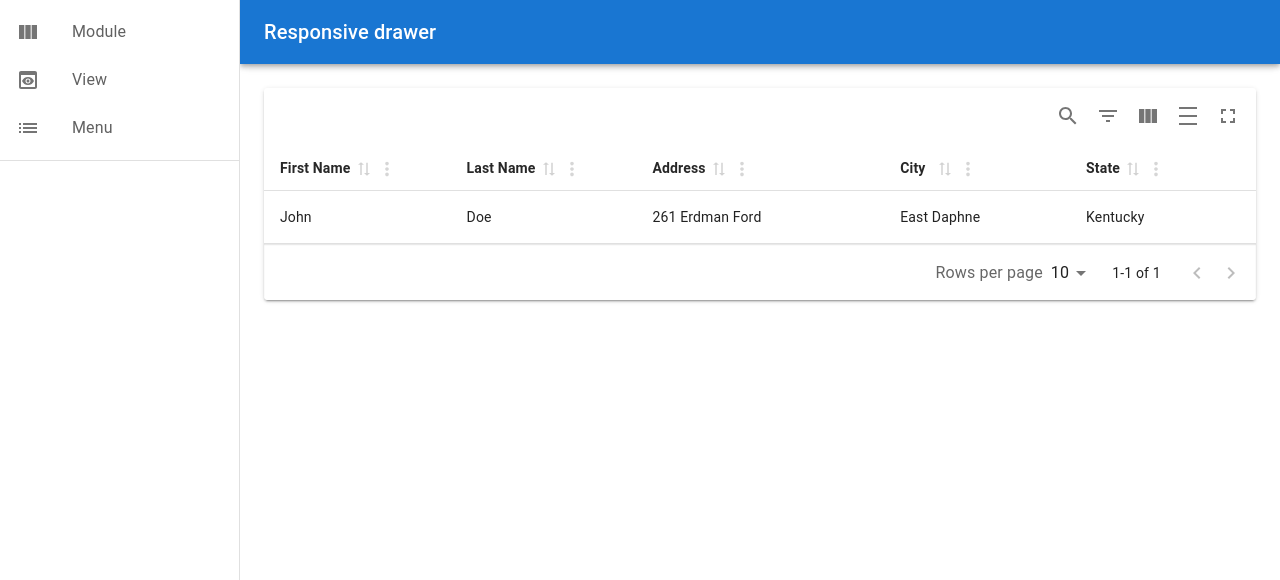
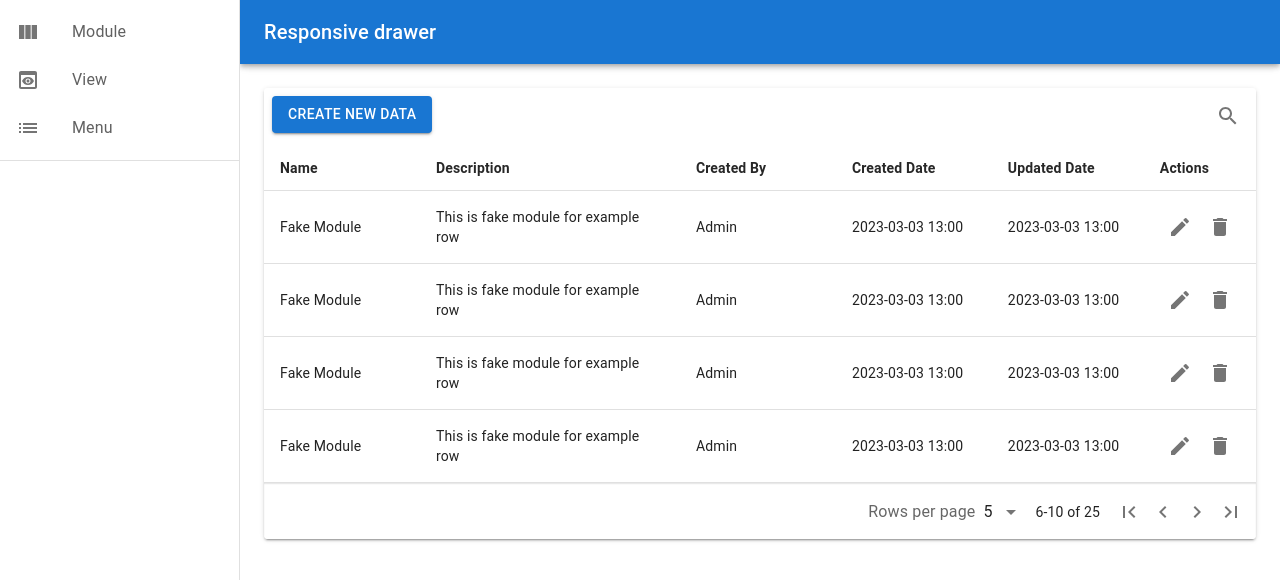
Before and after one commit to DanJul572/ZApp_Web_App, a Next.js app: page /module in a window 1280 px wide. Shown: the top 580 px of the page. Built offline with nearby package versions, Linux system fonts and the light colour scheme.

Commit message:
make the component table work

```diff
--- a/src/app/module/page.js
+++ b/src/app/module/page.js
@@ -1,9 +1,46 @@
+'use client';
 import Table from '@/component/table';
+import mock_columns from '@/mock/module/columns';
+import mock_rows from '@/mock/module/rows';
 
 export default function Module() {
+    const onAdd = () => {
+        console.log('add');
+    };
+
+    const onUpdate = val => {
+        console.log(val);
+    };
+
+    const onDelete = val => {
+        console.log(val);
+    };
+
+    const onSearch = val => {
+        console.log(val);
+    };
+
+    const onChangePage = val => {
+        console.log(val);
+    };
+
     return (
         <div>
-            <Table />
+            <Table
+                columnKey={'id'}
+                action={['insert', 'update', 'delete']}
+                rows={mock_rows}
+                columns={mock_columns}
+                pageCount={5}
+                rowCount={25}
+                onAdd={onAdd}
+                onUpdate={onUpdate}
+                onDelete={onDelete}
+                onSearch={onSearch}
+                onChangePage={onChangePage}
+                enableSearch={true}
+                enablePagination={true}
+            />
         </div>
     );
 }
--- a/src/component/table/index.js
+++ b/src/component/table/index.js
@@ -1,53 +1,136 @@
 'use client';
-import React, {useMemo} from 'react';
+import React, {useEffect, useState} from 'react';
 import {MaterialReactTable} from 'material-react-table';
+import {Box, Button, IconButton} from '@mui/material';
+import {Delete, Edit} from '@mui/icons-material';
 
-const data = [
-    {
-        name: {
-            firstName: 'John',
-            lastName: 'Doe',
-        },
-        address: '261 Erdman Ford',
-        city: 'East Daphne',
-        state: 'Kentucky',
-    },
-];
+const Table = props => {
+    const {
+        action, // insert, update, delete
+        columnKey,
+        columns = [],
+        enableDensityToggle = false,
+        enableFilter = false,
+        enableFullScreenToggle = false,
+        enableHiding = false,
+        enablePagination = false,
+        enableRowSelection = false,
+        enableSearch = false,
+        enableSorting = false,
+        onAdd,
+        onChangePage,
+        onDelete,
+        onFilter,
+        onSelect,
+        onSearch,
+        onSort,
+        onUpdate,
+        pageCount = 0,
+        rowCount = 0,
+        rows = [],
+    } = props;
 
-const Table = () => {
-    //should be memoized or stable
-    const columns = useMemo(
-        () => [
-            {
-                accessorKey: 'name.firstName', //access nested data with dot notation
-                header: 'First Name',
-                size: 150,
+    const [pagination, setPagination] = useState({
+        pageIndex: 1,
+        pageSize: pageCount,
+    });
+    const [columnFilters, setColumnFilters] = useState([]);
+    const [sorting, setSorting] = useState([]);
+    const [rowSelection, setRowSelection] = useState({});
+
+    const actionColumn = () => {
+        if (!action.length && !action.filter(item => item !== 'insert').length)
+            return false;
+        return {
+            'mrt-row-actions': {
+                muiTableHeadCellProps: {
+                    align: 'center',
+                },
+                size: 120,
             },
-            {
-                accessorKey: 'name.lastName',
-                header: 'Last Name',
-                size: 150,
-            },
-            {
-                accessorKey: 'address', //normal accessorKey
-                header: 'Address',
-                size: 200,
-            },
-            {
-                accessorKey: 'city',
-                header: 'City',
-                size: 150,
-            },
-            {
-                accessorKey: 'state',
-                header: 'State',
-                size: 150,
-            },
-        ],
-        [],
+        };
+    };
+
+    const insertButton = () => {
+        if (!action.length && !action.find(item => item === 'insert')) return;
+        return (
+            <Button color="primary" onClick={onAdd} variant="contained">
+                Create New Data
+            </Button>
+        );
+    };
+
+    const isSupportAction = () => {
+        return action.filter(item => item !== 'insert').length ? true : false;
+    };
+
+    const actionButton = row => {
+        return (
+            <Box sx={{display: 'flex', alignItems: 'center'}}>
+                {action.length && action.find(item => item === 'update') && (
+                    <IconButton onClick={() => onUpdate(row.original)}>
+                        <Edit />
+                    </IconButton>
+                )}
+                {action.length && action.find(item => item === 'delete') && (
+                    <IconButton onClick={() => onDelete(row.original)}>
+                        <Delete />
+                    </IconButton>
+                )}
+            </Box>
+        );
+    };
+
+    useEffect(() => {
+        if (enablePagination) onChangePage(pagination.pageIndex);
+    }, [pagination]);
+
+    useEffect(() => {
+        if (enableFilter) onFilter(columnFilters);
+    }, [columnFilters]);
+
+    useEffect(() => {
+        if (enableSorting) onSort(sorting);
+    }, [sorting]);
+
+    useEffect(() => {
+        if (enableRowSelection) onSelect(Object.keys(rowSelection));
+    }, [rowSelection]);
+
+    return (
+        <MaterialReactTable
+            columns={columns}
+            data={rows}
+            displayColumnDefOptions={actionColumn}
+            enableColumnActions={false}
+            enableColumnFilters={enableFilter}
+            enableDensityToggle={enableDensityToggle}
+            enableEditing={isSupportAction}
+            enableFilterMatchHighlighting={false}
+            enableFullScreenToggle={enableFullScreenToggle}
+            enableGlobalFilter={enableSearch}
+            enableHiding={enableHiding}
+            enablePagination={enablePagination}
+            enableRowSelection={enableRowSelection}
+            enableSorting={enableSorting}
+            getRowId={row => row[columnKey]}
+            manualFiltering
+            manualPagination
+            manualSorting
+            muiTablePaginationProps={{rowsPerPageOptions: [10]}}
+            onColumnFiltersChange={setColumnFilters}
+            onGlobalFilterChange={onSearch}
+            onPaginationChange={setPagination}
+            onRowSelectionChange={setRowSelection}
+            onSortingChange={setSorting}
+            pageCount={pageCount}
+            positionActionsColumn="last"
+            renderRowActions={({row}) => actionButton(row)}
+            renderTopToolbarCustomActions={insertButton}
+            rowCount={rowCount}
+            state={{pagination, columnFilters, sorting, rowSelection}}
+        />
     );
-
-    return <MaterialReactTable columns={columns} data={data} />;
 };
 
 export default Table;
--- /dev/null
+++ b/src/mock/module/columns.json
@@ -0,0 +1,27 @@
+[
+    {
+        "accessorKey": "name",
+        "header": "Name",
+        "size": 150
+    },
+    {
+        "accessorKey": "description",
+        "header": "Description",
+        "size": 250
+    },
+    {
+        "accessorKey": "created_by",
+        "header": "Created By",
+        "size": 150
+    },
+    {
+        "accessorKey": "created_date",
+        "header": "Created Date",
+        "size": 150
+    },
+    {
+        "accessorKey": "updated_date",
+        "header": "Updated Date",
+        "size": 150
+    }
+]
--- /dev/null
+++ b/src/mock/module/rows.json
@@ -0,0 +1,34 @@
+[
+    {
+        "id": 1,
+        "name": "Fake Module",
+        "description": "This is fake module for example row",
+        "created_by": "Admin",
+        "created_date": "2023-03-03 13:00",
+        "updated_date": "2023-03-03 13:00"
+    },
+    {
+        "id": 2,
+        "name": "Fake Module",
+        "description": "This is fake module for example row",
+        "created_by": "Admin",
+        "created_date": "2023-03-03 13:00",
+        "updated_date": "2023-03-03 13:00"
+    },
+    {
+        "id": 3,
+        "name": "Fake Module",
+        "description": "This is fake module for example row",
+        "created_by": "Admin",
+        "created_date": "2023-03-03 13:00",
+        "updated_date": "2023-03-03 13:00"
+    },
+    {
+        "id": 4,
+        "name": "Fake Module",
+        "description": "This is fake module for example row",
+        "created_by": "Admin",
+        "created_date": "2023-03-03 13:00",
+        "updated_date": "2023-03-03 13:00"
+    }
+]
```
Also changed, not shown: .eslintrc.json.
